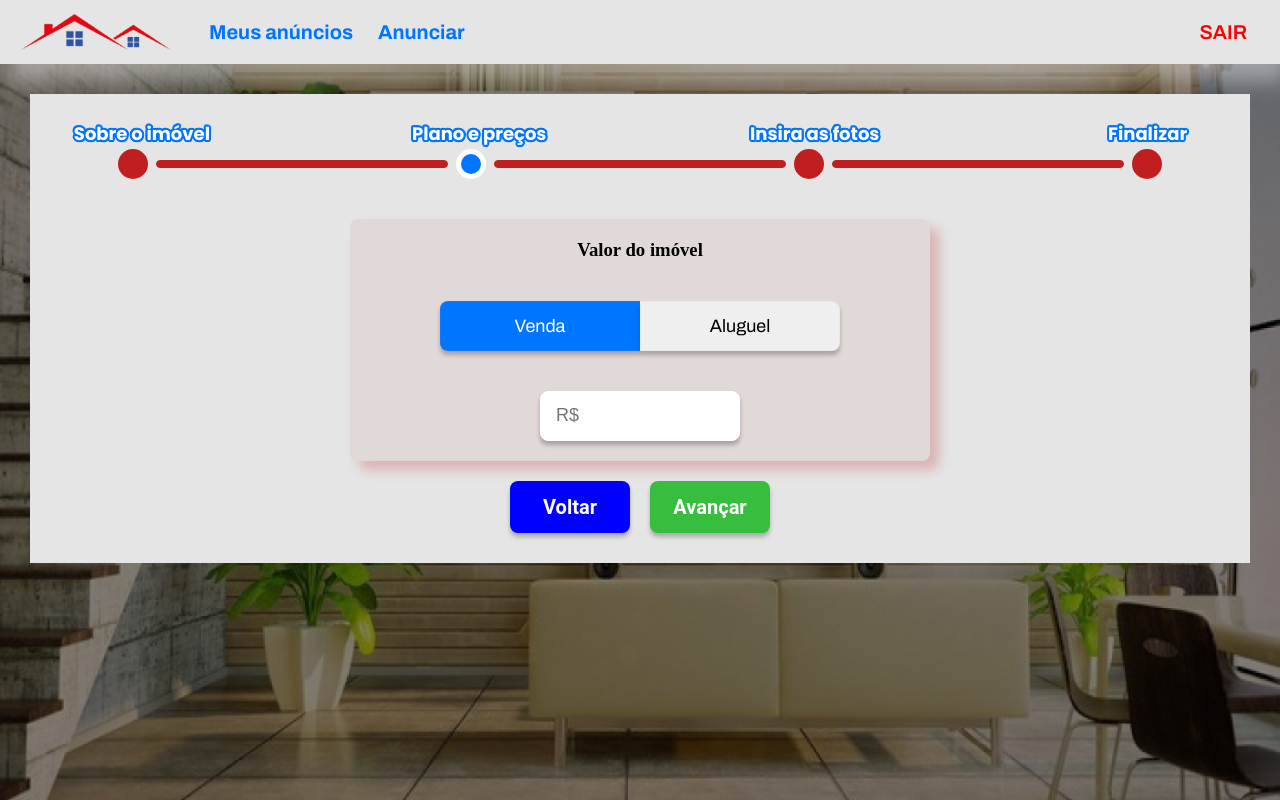
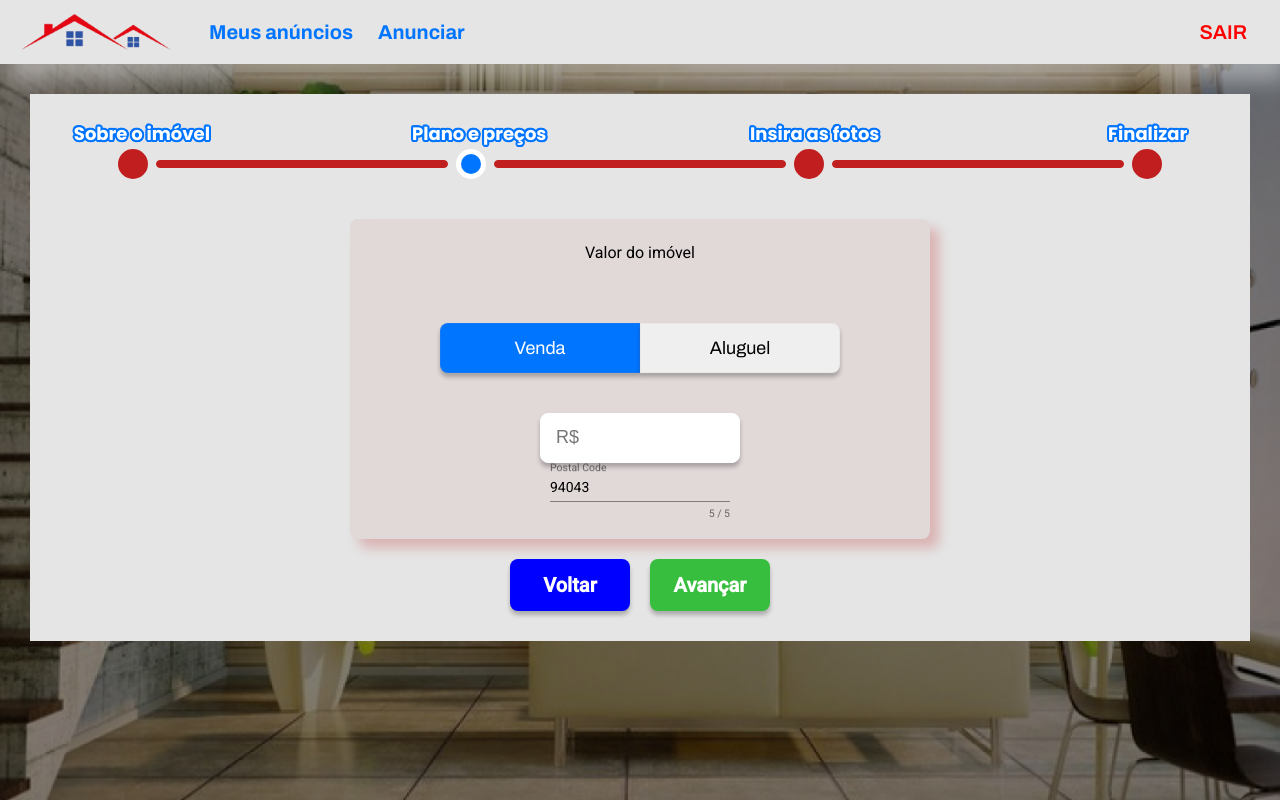
Before and after one commit to DanielSoaresRocha/Imobiliaria, an Angular app in the folder frontend/: page /register-house/price in a window 1280 px wide. Built offline with nearby package versions, Linux system fonts and the light colour scheme.

Commit message:
#66 Adicionando biblioteca Angular Material

```diff
--- a/frontend/angular.json
+++ b/frontend/angular.json
@@ -24,6 +24,7 @@
               "src/assets"
             ],
             "styles": [
+              "./node_modules/@angular/material/prebuilt-themes/indigo-pink.css",
               "src/styles.css"
             ],
             "scripts": []
@@ -88,6 +89,7 @@
               "src/assets"
             ],
             "styles": [
+              "./node_modules/@angular/material/prebuilt-themes/indigo-pink.css",
               "src/styles.css"
             ],
             "scripts": []
@@ -119,6 +121,7 @@
           }
         }
       }
-    }},
+    }
+  },
   "defaultProject": "frontend"
 }
--- a/frontend/package.json
+++ b/frontend/package.json
@@ -12,10 +12,12 @@
   "private": true,
   "dependencies": {
     "@angular/animations": "~10.0.4",
+    "@angular/cdk": "^10.2.6",
     "@angular/common": "~10.0.4",
     "@angular/compiler": "~10.0.4",
     "@angular/core": "~10.0.4",
     "@angular/forms": "~10.0.4",
+    "@angular/material": "^10.2.6",
     "@angular/platform-browser": "~10.0.4",
     "@angular/platform-browser-dynamic": "~10.0.4",
     "@angular/router": "~10.0.4",
--- a/frontend/src/app/app.module.ts
+++ b/frontend/src/app/app.module.ts
@@ -8,6 +8,7 @@
 import { AdvertisementModule } from './modules/advertisement';
 import { AdvertiserModule } from './modules/advertiser'
 import { SharedModule } from './shared';
+import { BrowserAnimationsModule } from '@angular/platform-browser/animations';
 
 @NgModule({
   declarations: [AppComponent],
@@ -17,7 +18,8 @@
     WelcomeModule,
     AdvertisementModule,
     SharedModule,
-    AdvertiserModule
+    AdvertiserModule,
+    BrowserAnimationsModule,
   ],
   providers: [],
   bootstrap: [AppComponent],
--- a/frontend/src/app/modules/advertiser/advertiser.module.ts
+++ b/frontend/src/app/modules/advertiser/advertiser.module.ts
@@ -8,6 +8,8 @@
 import { PriceComponent } from './register-house/price/price.component';
 import { PhotosComponent } from './register-house/photos/photos.component';
 import { FinishComponent } from './register-house/finish/finish.component';
+import {MatInputModule} from '@angular/material/input';
+import {MatFormFieldModule} from '@angular/material/form-field';
 
 
 @NgModule({
@@ -22,7 +24,9 @@
   ],
   imports: [
     CommonModule,
-    AdvertiserRoutingModule
+    AdvertiserRoutingModule,
+    MatFormFieldModule,
+    MatInputModule
   ]
 })
 export class AdvertiserModule { }
--- a/frontend/src/app/modules/advertiser/register-house/price/price.component.html
+++ b/frontend/src/app/modules/advertiser/register-house/price/price.component.html
@@ -11,6 +11,13 @@
         </div>
 
         <input placeholder="R$" type="number"/>
+
+        <mat-form-field class="example-full-width">
+            <mat-label>Postal Code</mat-label>
+            <input matInput #postalCode maxlength="5" placeholder="Ex. 94105" value="94043">
+            <mat-hint align="end">{{postalCode.value.length}} / 5</mat-hint>
+        </mat-form-field>
+
     </section>
 </form>
 
--- a/frontend/src/index.html
+++ b/frontend/src/index.html
@@ -8,9 +8,11 @@
   <meta name="viewport" content="width=device-width, initial-scale=1">
   <link rel="icon" type="image/x-icon" href="favicon.ico">
   <link href="https://fonts.googleapis.com/css2?family=Poppins:wght@700&display=swap" rel="stylesheet">
+  <link href="https://fonts.googleapis.com/css?family=Roboto:300,400,500&display=swap" rel="stylesheet">
+  <link href="https://fonts.googleapis.com/icon?family=Material+Icons" rel="stylesheet">
 </head>
 
-<body>
+<body class="mat-typography">
   <app-root></app-root>
 </body>
 
--- a/frontend/src/styles.css
+++ b/frontend/src/styles.css
@@ -20,3 +20,6 @@
 :root {
   --main-color: #c11f1f;
 }
+
+html, body { height: 100%; }
+body { margin: 0; font-family: Roboto, "Helvetica Neue", sans-serif; }
```
Also changed, not shown: 1 other file (tests, documents, lock files or other folders).
